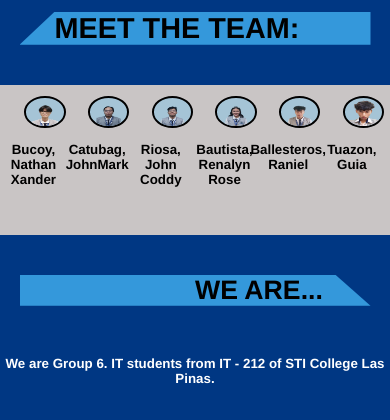
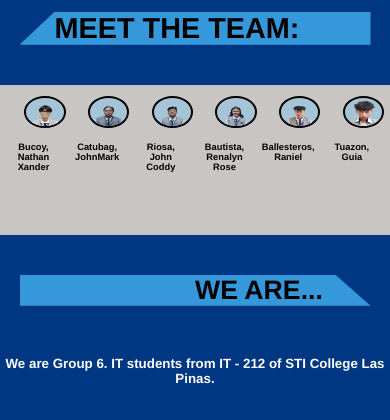
Before and after one commit to 2DPP/2DPP.github.io, a PHP site: page /team.html in a window 390 px wide. Shown: the top 420 px of the page. Run offline with PHP 8.4, Linux system fonts and the light colour scheme.

Commit message:
Update teamstyle.css

```diff
--- a/iLS/Styles/teamstyle.css
+++ b/iLS/Styles/teamstyle.css
@@ -404,7 +404,7 @@ h2 {
     font-size: 10pt;
   }
   .pfh2 {
-    font-size: 12pt;
+    font-size: 10pt;
   }
   .aimg{
     width: 100px;
@@ -447,7 +447,7 @@ h2 {
 
   }
   .pfh2 {
-    font-size: 10pt;
+    font-size: 7pt;
   }
   #profilesnav {
     margin-top: 40px;
```
